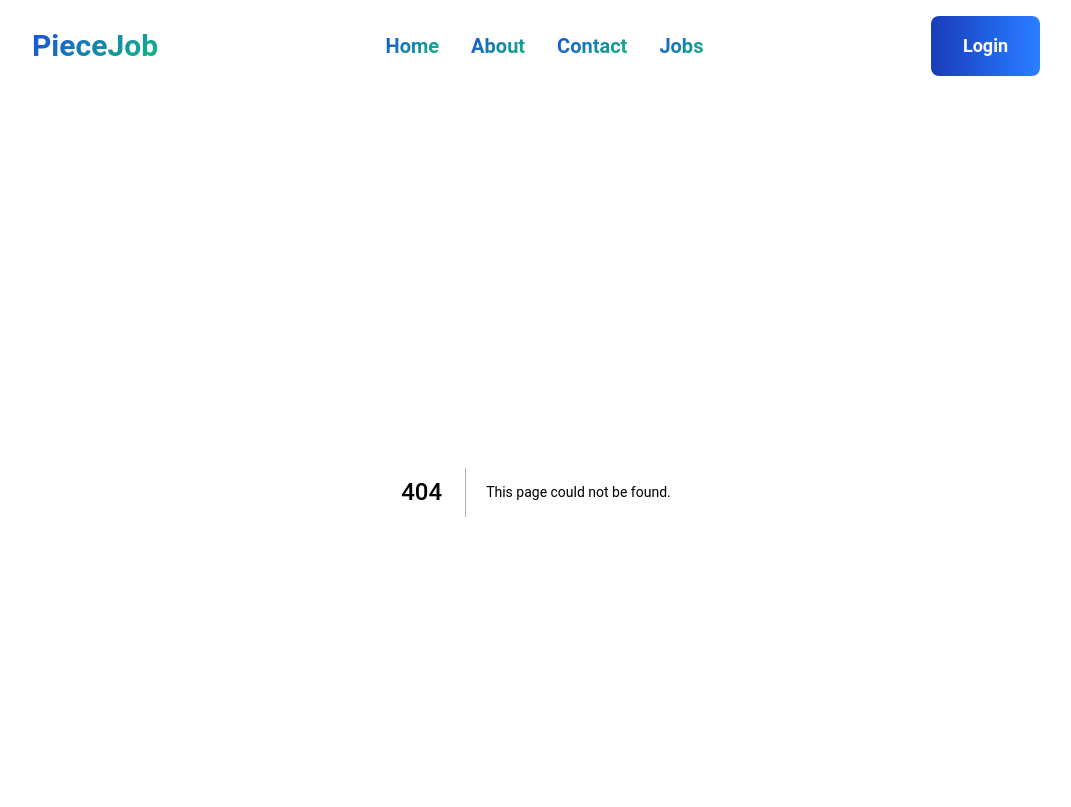
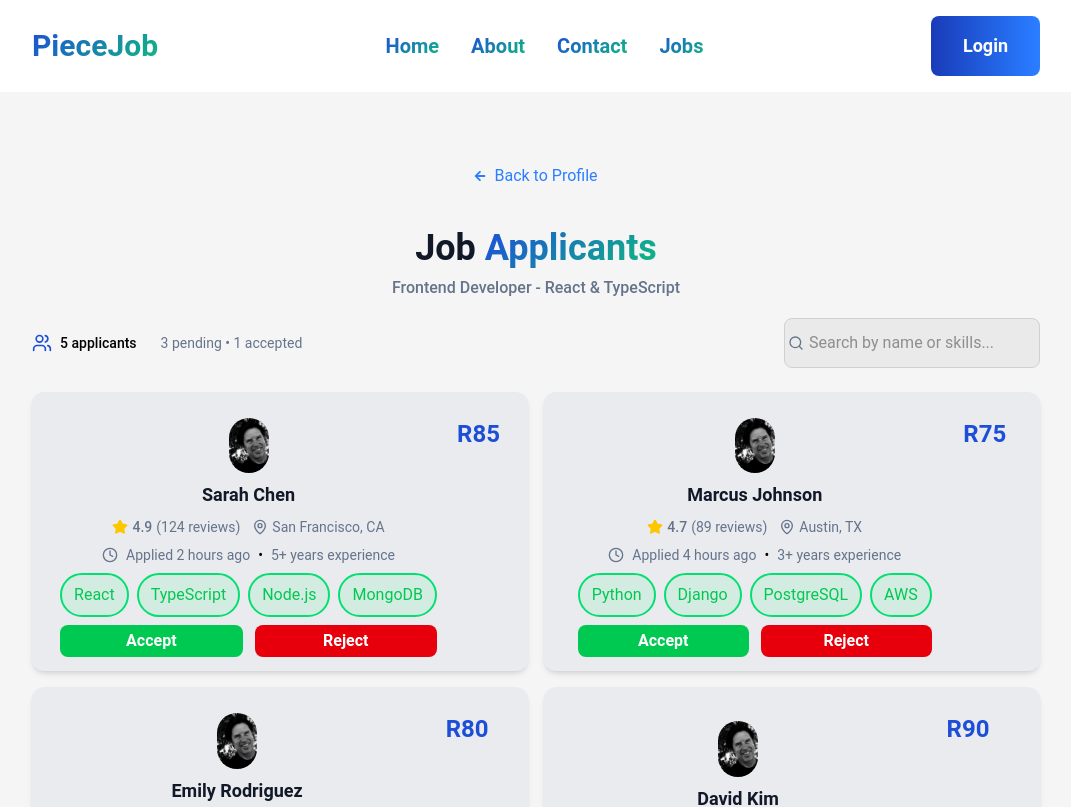
Before and after one commit to Kaydev-cmd/piece-job, a Next.js app in the folder frontend/: page /job-applicants in a window 1280 px wide. Before the commit this address had no page. Shown: the top 807 px of the page, without its empty margins (104-1175 px from the left). Built offline with nearby package versions, Linux system fonts and the light colour scheme.

Commit message:
feat: developed Applicants page

```diff
--- /dev/null
+++ b/frontend/pages/job-applicants/index.tsx
@@ -0,0 +1,151 @@
+import React from "react";
+import { useState } from "react";
+import { motion } from "framer-motion";
+import { Search, Users } from "lucide-react";
+
+import ApplicantCard from "@/components/common/ApplicantCard";
+import { mockApplicants } from "@/constants";
+
+import { FaArrowLeft } from "react-icons/fa";
+import { useRouter } from "next/router";
+
+const JobApplicants = () => {
+  const router = useRouter();
+  const [applicants, setApplicants] = useState(mockApplicants);
+  const [searchTerm, setSearchTerm] = useState("");
+  const [filterStatus, setFilterStatus] = useState("all");
+
+  const handleAccept = (id: string) => {
+    setApplicants((prev) =>
+      prev.map((applicant) =>
+        applicant.id === id
+          ? { ...applicant, status: "accepted" as const }
+          : applicant
+      )
+    );
+  };
+  const handleReject = (id: string) => {
+    setApplicants((prev) =>
+      prev.map((applicant) =>
+        applicant.id === id
+          ? { ...applicant, status: "rejected" as const }
+          : applicant
+      )
+    );
+  };
+  const filteredApplicants = applicants.filter((applicant) => {
+    const matchesSearch =
+      applicant.userName.toLowerCase().includes(searchTerm.toLowerCase()) ||
+      applicant.skills.some((skill) =>
+        skill.toLowerCase().includes(searchTerm.toLowerCase())
+      );
+    const matchesStatus =
+      filterStatus === "all" || applicant.status === filterStatus;
+    return matchesSearch && matchesStatus;
+  });
+  const pendingCount = applicants.filter((a) => a.status === "pending").length;
+  const acceptedCount = applicants.filter(
+    (a) => a.status === "accepted"
+  ).length;
+
+  return (
+    <motion.div
+      initial={{ opacity: 0, y: 30 }}
+      animate={{ opacity: 1, y: 0 }}
+      transition={{ duration: 0.8, ease: "easeOut" }}
+    >
+      <section
+        className="container mx-auto px-4 py-8 max-w-6xl"
+        style={{ paddingBottom: "0", marginTop: "0px" }}
+      >
+        {/* Header */}
+        <div className="flex  flex-col items-center gap-4 mb-6">
+          <button
+            className="flex items-center gap-2 text-blue-500"
+            style={{ padding: "24px" }}
+            onClick={() => router.push("/job-poster")}
+          >
+            {/* Icon here... */}
+            <FaArrowLeft size={12} />
+            Back to Profile
+          </button>
+
+          <div className="flex flex-col items-center  gap-2 ">
+            <h1 className="text-4xl font-bold  text-[#111827]">
+              Job{" "}
+              <span className="bg-[linear-gradient(135deg,#1D4ED8,#10B981)] bg-clip-text text-transparent">
+                Applicants
+              </span>
+            </h1>
+            <p className="text-[#64748B]  font-medium">
+              Frontend Developer - React & TypeScript
+            </p>
+          </div>
+        </div>
+        {/* Stats and Filters */}
+        <div
+          className="flex flex-col gap-4 mt-4 md:flex-row items-center justify-between mb-6"
+          style={{ marginBottom: "24px", marginTop: "18px" }}
+        >
+          <div className="flex items-center gap-6">
+            <div className="flex items-center gap-2">
+              <Users className="w-5 h-5 text-[#1D4ED8]" />
+              <span className="text-sm font-medium">
+                {filteredApplicants.length} applicants
+              </span>
+            </div>
+            <div className="text-sm text-[#64748B]">
+              {pendingCount} pending • {acceptedCount} accepted
+            </div>
+          </div>
+
+          <div className="flex items-center gap-3">
+            <div className=" flex relative gap-4 ">
+              <Search className="absolute left-1 top-1/2 transform -translate-y-1/2 w-4 h-4 text-[#64748B]" />
+              <input
+                type="text"
+                placeholder="Search by name or skills..."
+                value={searchTerm}
+                onChange={(e) => setSearchTerm(e.target.value)}
+                className="pr-90  w-64"
+                style={{ paddingLeft: "24px" }}
+              />
+            </div>
+          </div>
+        </div>
+        {/* Applicant List */}
+        <div className="grid grid-cols-1 md:grid-cols-2 gap-4">
+          {filteredApplicants.length > 0 ? (
+            filteredApplicants.map((applicant) => (
+              <ApplicantCard
+                key={applicant.id}
+                applicant={applicant}
+                onAccept={handleAccept}
+                onReject={handleReject}
+              />
+            ))
+          ) : (
+            <div
+              className="flex flex-col text-center relative items-center  py-12"
+              style={{ marginBottom: "34px" }}
+            >
+              <div className="flex flex-col relative text-center md:self-end items-center">
+                <Users className="w-16 h-16 text-[#64748B]  mx-auto mb-4" />
+                <h3 className="text-lg font-medium  text-[#111827] mb-2">
+                  No applicants found
+                </h3>
+                <p className="text-[#64748B] ">
+                  {searchTerm || filterStatus !== "all"
+                    ? "Try adjusting your search or filter criteria."
+                    : "No one has applied to this job yet. Share your job posting to attract more applicants."}
+                </p>
+              </div>
+            </div>
+          )}
+        </div>
+      </section>
+    </motion.div>
+  );
+};
+
+export default JobApplicants;
```
